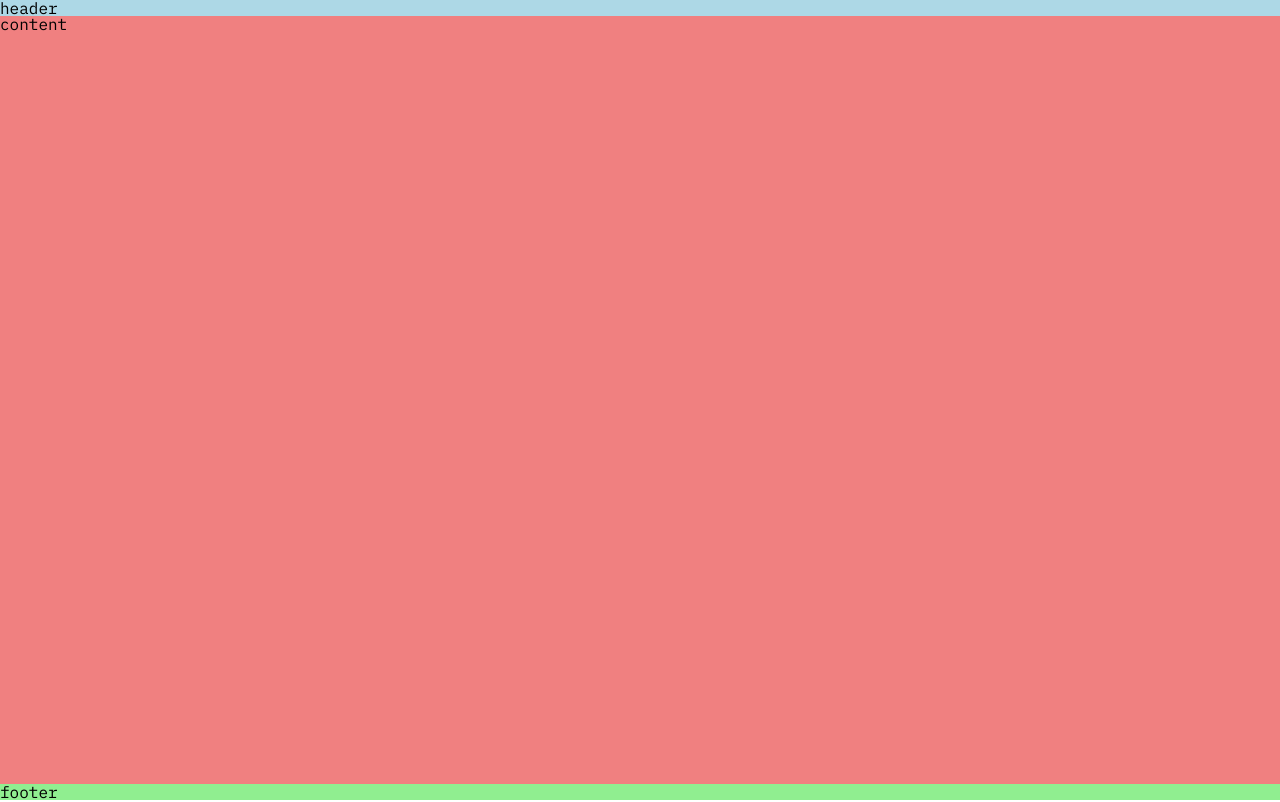
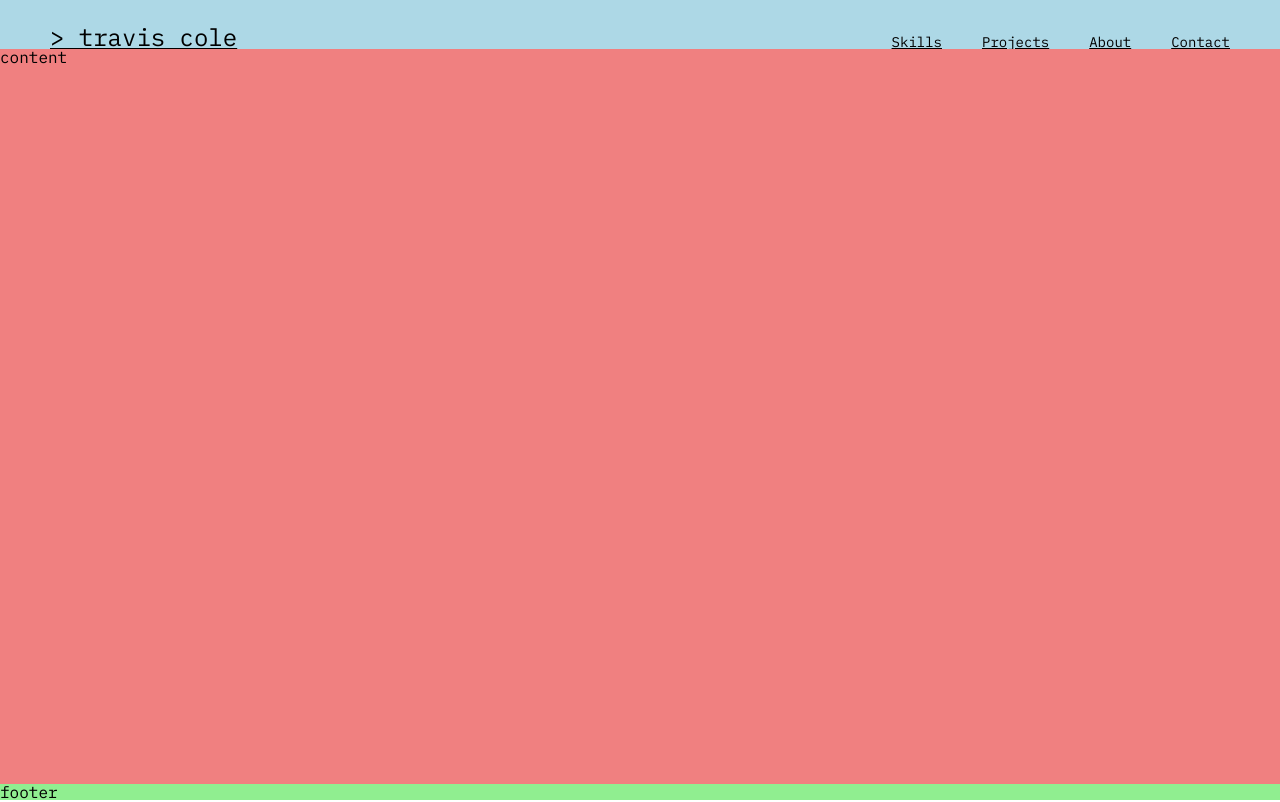
Before and after one commit to iamtraviscole/dev-portfolio, a Next.js app: page / in a window 1280 px wide. Built offline with nearby package versions, Linux system fonts and the light colour scheme.

Commit message:
create Nav component

```diff
--- a/components/Layout.js
+++ b/components/Layout.js
@@ -1,4 +1,5 @@
 import React from 'react'
+import Nav from './Nav'
 
 import styles from '../styles/components/Layout.module.scss'
 
@@ -6,7 +7,7 @@ export default function Layout({ children }) {
   return (
     <div className={styles.grid}>
       <header>
-        header
+        <Nav />
       </header>
       <main>
         content
--- /dev/null
+++ b/components/Nav.js
@@ -0,0 +1,19 @@
+import React from 'react'
+import Link from 'next/link'
+import styles from '../styles/components/Nav.module.scss'
+
+export default function Nav() {
+  return (
+      <nav className={styles.nav}>
+        <div className={styles.logo}>
+          <Link href="/"><a>&gt; travis cole</a></Link>
+        </div>
+        <ul>
+          <li><Link href="/skills"><a>Skills</a></Link></li>
+          <li><Link href="/projects"><a>Projects</a></Link></li>
+          <li><Link href="/about"><a>About</a></Link></li>
+          <li><Link href="/contact"><a>Contact</a></Link></li>
+        </ul>
+      </nav>
+  )
+}
--- /dev/null
+++ b/styles/components/Nav.module.scss
@@ -0,0 +1,31 @@
+.nav {
+  display: flex;
+  justify-content: space-between;
+  align-items: flex-end;
+  padding: 25px 50px 0 50px;
+
+  .logo {
+    font-size: 24px;
+  }
+
+  a {
+    color: var(--color-text-500);
+
+    &:hover {
+      color: var(--color-text-200);
+    }
+  }
+
+  > ul {
+    font-size: 14px;
+
+    > li {
+      display: inline;
+      padding-right: 40px;
+
+      &:last-child {
+        padding-right: 0;
+      }
+    }
+  }
+}
```
